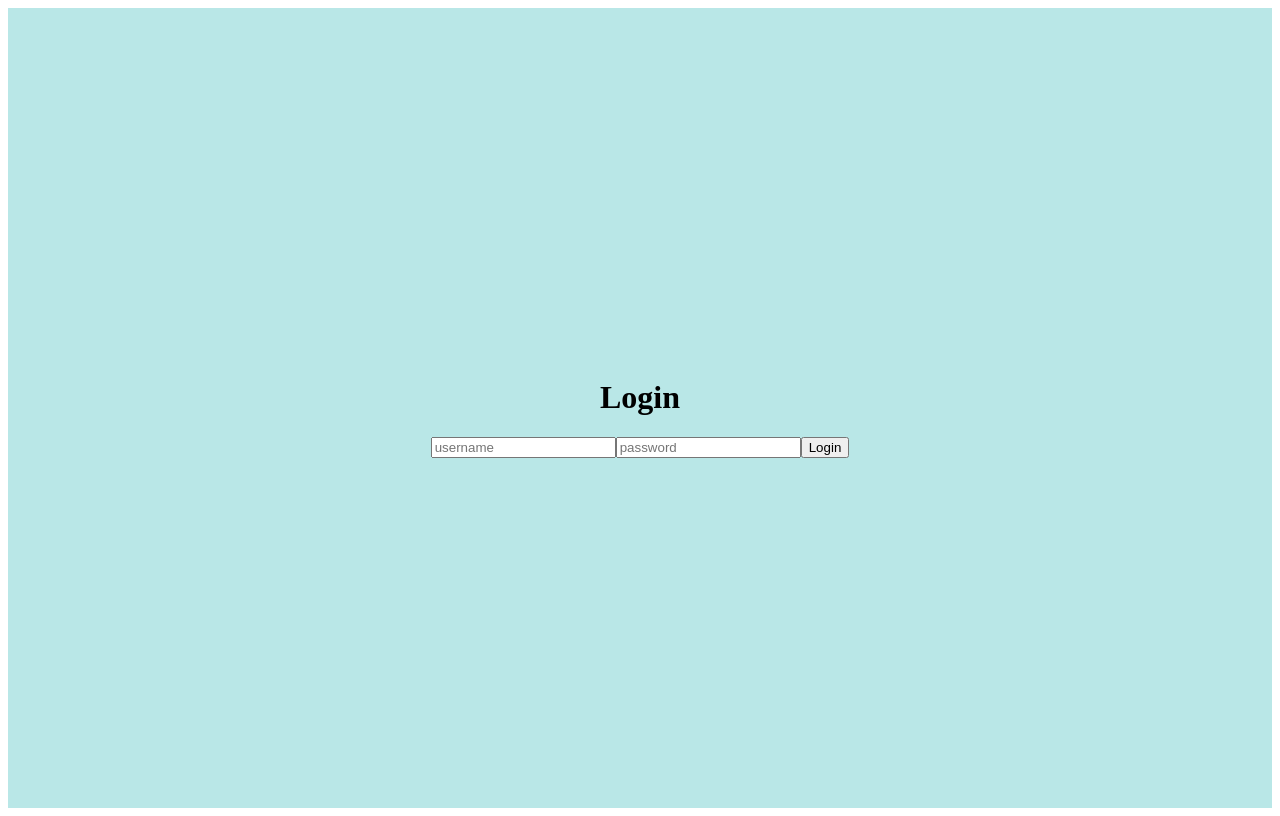
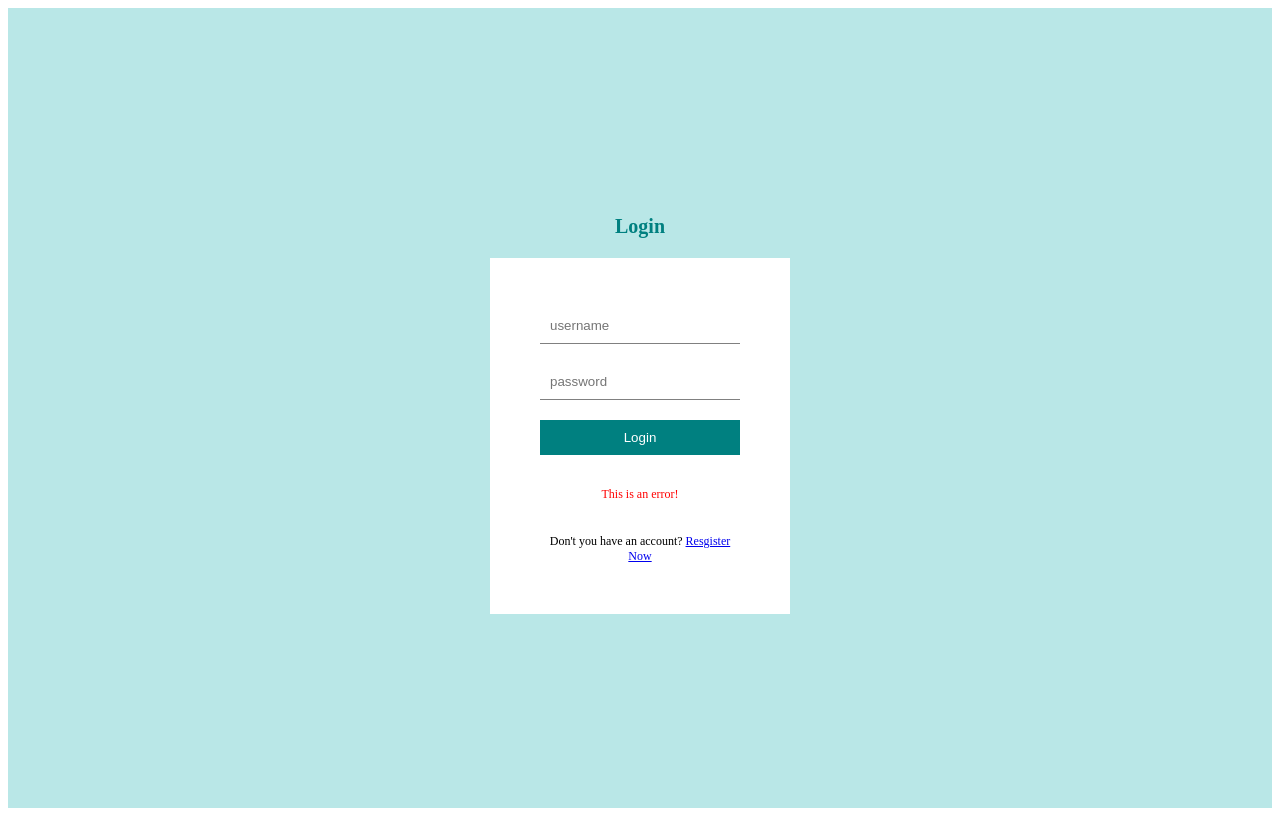
Before and after one commit to K-Othman/Full-Stack-Blog-App, a React (Create React App) app in the folder client/: page /login in a window 1280 px wide. Built offline with nearby package versions, Linux system fonts and the light colour scheme.

Commit message:
created the register and login pages

```diff
--- a/client/src/pages/Login.jsx
+++ b/client/src/pages/Login.jsx
@@ -1,4 +1,5 @@
 import React from "react";
+import { Link } from "react-router-dom";
 
 const Login = () => {
   return (
@@ -8,6 +9,10 @@
         <input type="text" placeholder="username" />
         <input type="password" placeholder="password" />
         <button>Login</button>
+        <p>This is an error!</p>
+        <span>
+          Don't you have an account? <Link to="/register">Resgister Now</Link>{" "}
+        </span>
       </form>
     </div>
   );
--- a/client/src/pages/Register.jsx
+++ b/client/src/pages/Register.jsx
@@ -1,7 +1,22 @@
 import React from "react";
+import { Link } from "react-router-dom";
 
-const Register = () => {
-  return <div>Register</div>;
+const Resgister = () => {
+  return (
+    <div className="auth">
+      <h1>Resgister</h1>
+      <form action="" className="">
+        <input required type="text" placeholder="username" />
+        <input required type="email" placeholder="email" />
+        <input required type="password" placeholder="password" />
+        <button>Resgister</button>
+        <p>This is an error!</p>
+        <span>
+          Do you have an account? <Link to="/login">Login</Link>{" "}
+        </span>
+      </form>
+    </div>
+  );
 };
 
-export default Register;
+export default Resgister;
--- a/client/src/style.scss
+++ b/client/src/style.scss
@@ -11,5 +11,40 @@
     justify-content: center;
     height: 100vh;
     background-color: $lightGreen;
+
+    h1 {
+      font-size: 20px;
+      color: teal;
+      margin-bottom: 20px;
+    }
+    form {
+      display: flex;
+      flex-direction: column;
+      padding: 50px;
+      background-color: white;
+      width: 200px;
+      gap: 20px;
+    }
+    input {
+      padding: 10px;
+      border: none;
+      border-bottom: 1px solid gray;
+    }
+    button {
+      padding: 10px;
+      border: none;
+      background-color: teal;
+      color: white;
+      cursor: pointer;
+    }
+    p {
+      font-size: 12px;
+      color: red;
+      text-align: center;
+    }
+    span {
+      font-size: 12px;
+      text-align: center;
+    }
   }
 }
```
